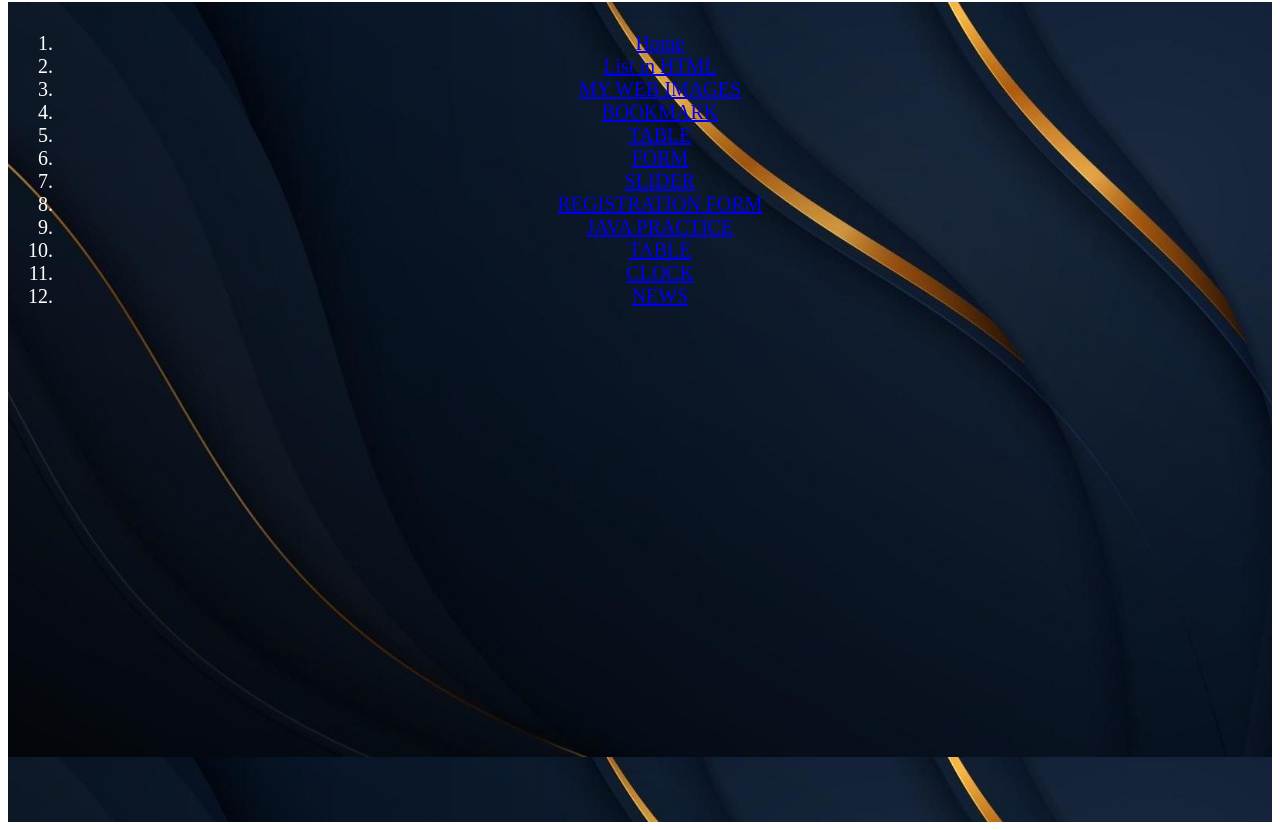
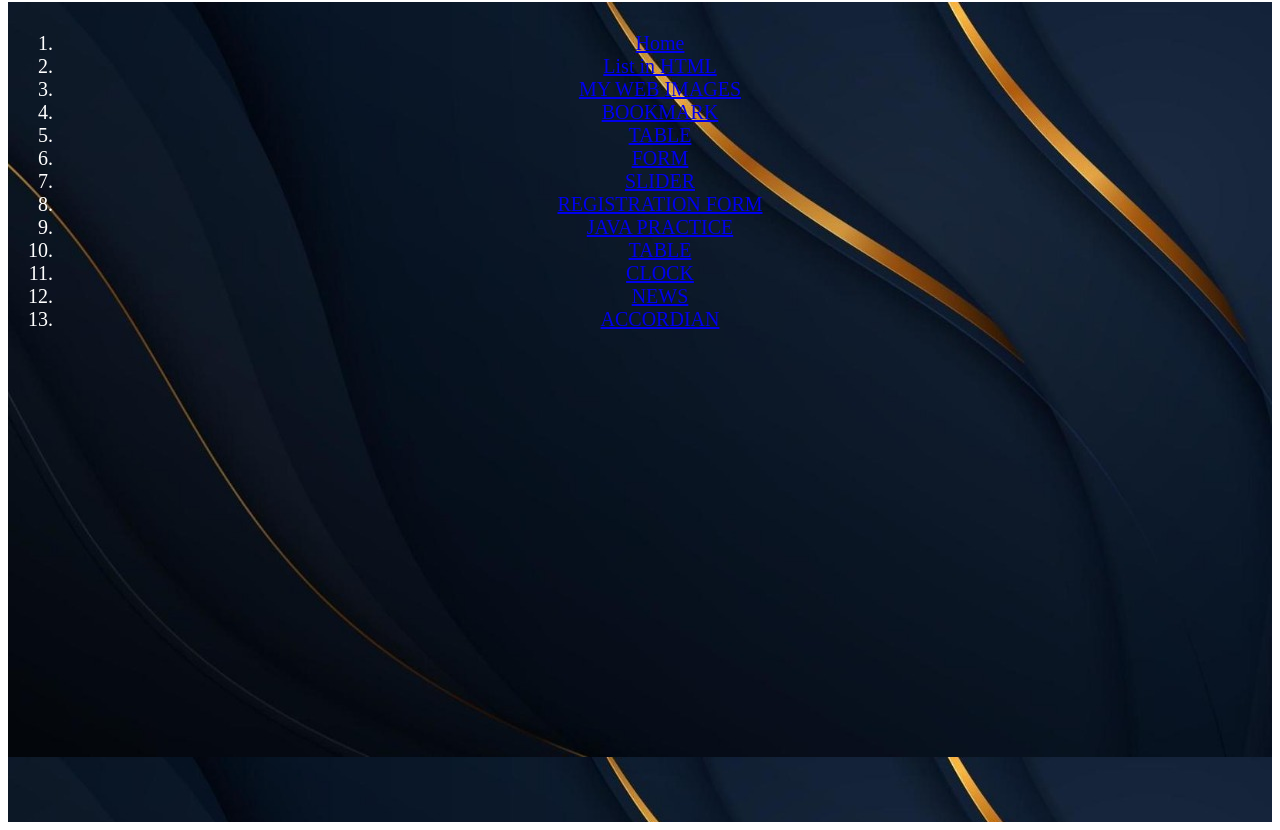
Before and after one commit to BHAVISYA2802/myweb, a plain HTML site: page practice.html in a window 1280 px wide. Shown: the part 78-908 px from the top of the page. Drawn offline with Linux system fonts and the light colour scheme.

Commit message:
Update practice.html

```diff
--- a/practice.html
+++ b/practice.html
@@ -77,6 +77,7 @@ margin-left:200px;
       <li><a href="table.html">TABLE </a></li>
       <li><a href="clock.html">CLOCK </a></li>
        <li><a href="news.html">NEWS </a></li>
+      <li><a href="scrool.html">ACCORDIAN </a></li>
 
 
  </div>
```
